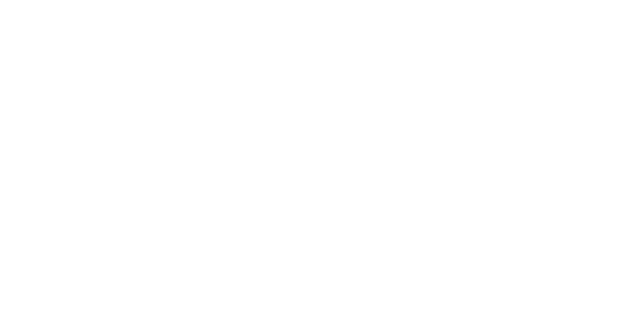
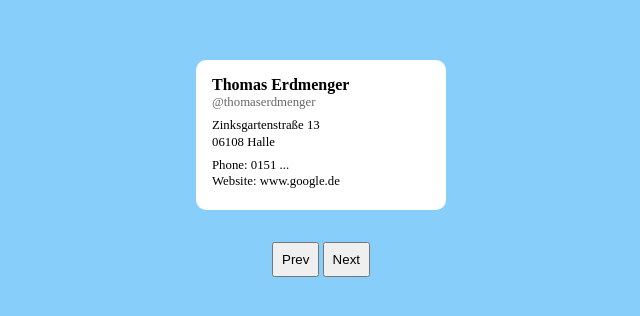
Before and after one commit to thomaserdmenger/business-cards-react, a React (Vite) app: page / in a window 1280 px wide. Shown: the part 232-548 px from the top of the page, without its empty margins (319-959 px from the left). Built offline with nearby package versions, Linux system fonts and the light colour scheme.

Commit message:
Add card component with hard coded data

```diff
--- a/src/App.jsx
+++ b/src/App.jsx
@@ -1 +1,10 @@
-export default function App() {}
+import Card from "./components/Card";
+import "./styles.css";
+
+export default function App() {
+  return (
+    <main>
+      <Card />
+    </main>
+  );
+}
--- /dev/null
+++ b/src/components/Card.jsx
@@ -0,0 +1,26 @@
+import * as React from "react";
+
+export default function Card() {
+  return (
+    <React.Fragment>
+      <div className="card-container">
+        <div className="user-data-top">
+          <p className="user-name">Thomas Erdmenger</p>
+          <p className="user-handle">@thomaserdmenger</p>
+        </div>
+        <div className="user-data-middle">
+          <p className="user-street">Zinksgartenstraße 13</p>
+          <p className="user-city">06108 Halle</p>
+        </div>
+        <div>
+          <p className="user-phone">Phone: 0151 ...</p>
+          <p className="user-website">Website: www.google.de</p>
+        </div>
+      </div>
+      <div className="buttons">
+        <button type="text">Prev</button>
+        <button type="text">Next</button>
+      </div>
+    </React.Fragment>
+  );
+}
--- /dev/null
+++ b/src/styles.css
@@ -0,0 +1,56 @@
+* {
+  padding: 0;
+  margin: 0;
+  box-sizing: border-box;
+}
+
+body {
+  min-height: 100dvh;
+  display: flex;
+  justify-content: center;
+  align-items: center;
+  background-color: lightskyblue;
+  font-size: 0.8rem;
+}
+
+.card-container {
+  background-color: white;
+  padding: 1rem 1rem 1rem 1rem;
+  border-radius: 10px;
+  min-width: 250px;
+  min-height: 150px;
+  display: flex;
+  flex-direction: column;
+}
+
+.user-data-top,
+.user-data-middle {
+  margin-bottom: 0.5rem;
+}
+
+.user-name {
+  font-weight: 700;
+  margin-bottom: 0.1rem;
+  font-size: 1rem;
+}
+
+.user-handle {
+  color: hsla(0, 0%, 0%, 0.6);
+}
+
+.user-street,
+.user-phone {
+  margin-bottom: 0.1rem;
+}
+
+.buttons {
+  display: flex;
+  justify-content: center;
+  margin-top: 2rem;
+  gap: 0.2rem;
+}
+
+.buttons button {
+  padding: 0.5rem;
+  cursor: pointer;
+}
```
